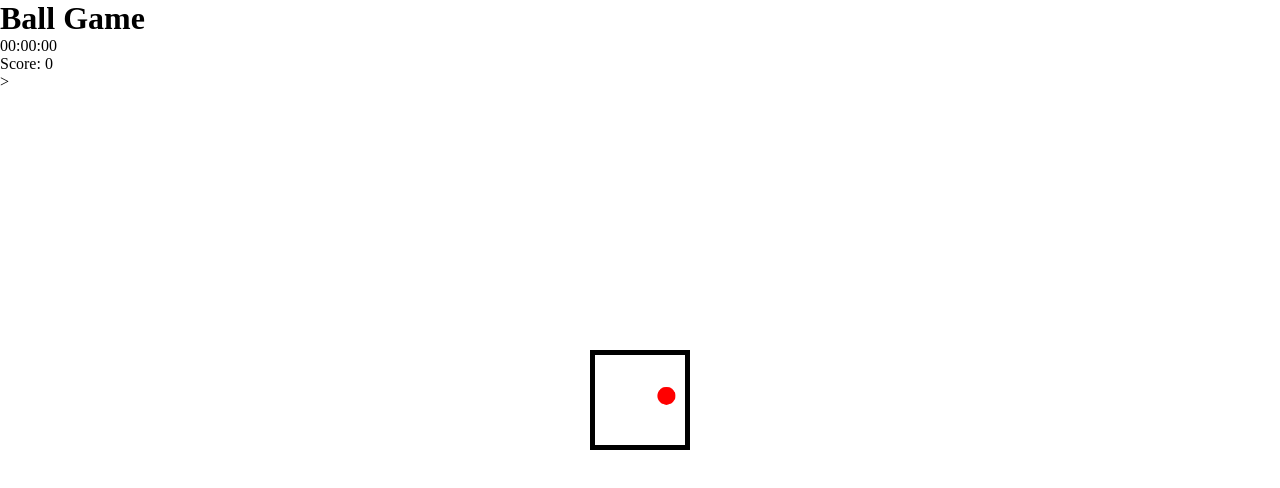
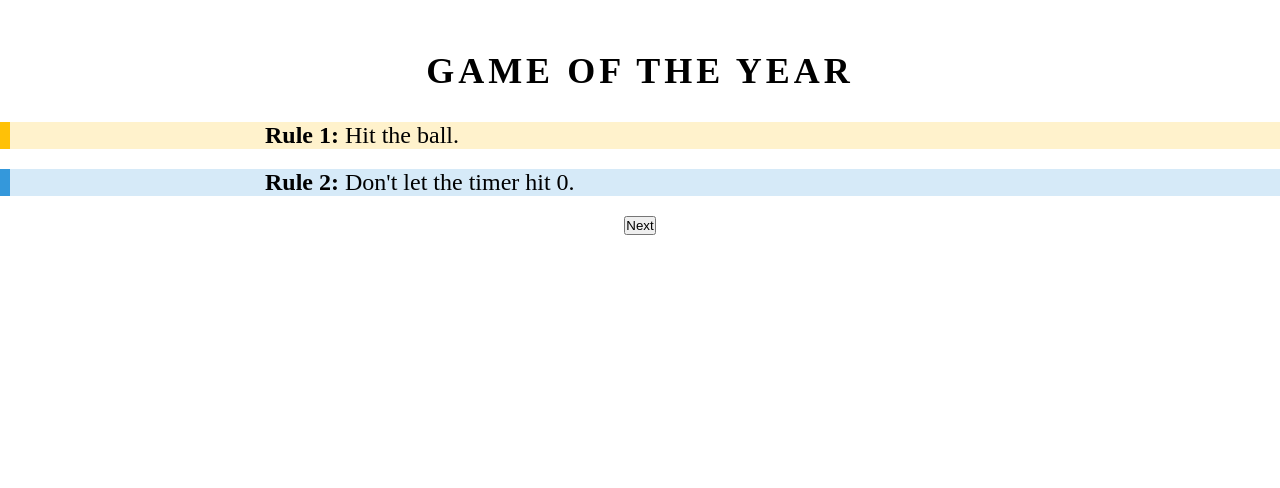
Before and after one commit to Fadi-Faiyad/game3-2, a plain HTML site: page index.html in a window 1280 px wide. Drawn offline with Linux system fonts and the light colour scheme.

Commit message:
Adding and rendering a new view

```diff
--- a/draw.js
+++ b/draw.js
@@ -1,113 +1,94 @@
 const canvas = document.getElementById("canvas1");
 const context = canvas.getContext("2d");
-const scoreElem = document.getElementById('score');
-const xtime = document.getElementById('timer')
+const scoreH = document.getElementById('score');
+const tim = document.getElementById('timer');
 
+const CANVAS_WIDTH = canvas.width = 500;
+const CANVAS_HEIGHT = canvas.height = 500;
 
-const CANVAS_WIDTH = canvas.width = 150;
-const CANVAS_HEIGHT = canvas.height = 150;
-
-var ballSize = 15;
-
-var placeSide = canvas.width / 2;
-
-var placeTop = canvas.height - 30;
-
-var moveSide = 2;
-var moveTop = -2;
+let ballSize = 10;
+let placeSide = canvas.width / 2;
+let placeTop = canvas.height - 30;
+let moveSide = 2;
+let moveTop = -2;
 
 let score = 0;
 let timeLeft = 10; // Number of seconds before the game ends
 
+function updateScore() {
+  scoreH.innerText = `Score: ${score}`;
+}
 
+let clickCount = 0;
 
-function clickCounter (xmoues, ymoues){
-   const distance =
-   Math.sqrt(
-   ((xmoues - this.placeSide) * (xmoues - this.placeSide))
-   +
-   ((ymoues - this.placeTop) * (ymoues - this.placeTop))
-   )
-   if (distance < ballSize){
+function clickCounter(x, y) {
+  const distance = Math.sqrt((x - placeSide) ** 2 + (y - placeTop) ** 2);
+  if (distance < ballSize) {
+    clickCount++;
+    score += 1;
+    timeLeft += 5;
+    updateScore();
+    scoreH.innerText = `Score: ${score} (Clicks: ${clickCount})`;
     return true;
-   }else {
+  } else {
     return false;
   }
 }
 
-canvas.addEventListener('click', (xmoues, ymoues) =>{
-        const distance =
-        Math.sqrt(
-        ((xmoues - this.placeSide) * (xmoues - this.placeSide))
-        +
-        ((ymoues - this.placeTop) * (ymoues - this.placeTop))
-        )
-        if (distance < ballSize){
-         return true;
-        }else {
-         return false;
-        }
-
+canvas.addEventListener('click', (event) => {
+  const rect = canvas.getBoundingClientRect();
+  const x = event.clientX - rect.left;
+  const y = event.clientY - rect.top;
+  console.log(clickCounter(x, y));
 });
-// Function to update the timer
-function updateTimer() {
-    timeLeft--;
-    console.log(`Time left: ${timeLeft} seconds`);
-
-    // Check if time has run out
-    if (timeLeft === 0) {
-      console.log(`Game over! Your score is ${score}`);
-      clearInterval(timer);
-    }
-  }
 
 function drawingBall() {
-    clickCounter();
   context.beginPath();
   context.arc(placeSide, placeTop, ballSize, 0, Math.PI * 2);
   context.fillStyle = "red";
   context.fill();
   context.closePath();
-
 }
 
 function moveBall() {
   context.clearRect(0, 0, canvas.width, canvas.height);
   drawingBall();
-    if (placeSide + moveSide > canvas.width-ballSize || placeSide + moveSide < ballSize){
+  if (placeSide + moveSide > canvas.width - ballSize || placeSide + moveSide < ballSize) {
     moveSide = -moveSide;
-
   }
-    if (placeTop + moveTop > canvas.height-ballSize || placeTop + moveTop < ballSize){
+  if (placeTop + moveTop > canvas.height - ballSize || placeTop + moveTop < ballSize) {
     moveTop = -moveTop;
   }
   placeSide += moveSide;
   placeTop += moveTop;
 }
 
+function updateTimer() {
+  timeLeft--;
+  tim.innerText = `Time left: ${timeLeft} seconds`;
 
+  if (timeLeft === 0) {
+    clearInterval(timer);
+    canvas.removeEventListener('click', clickHandler);
+    clearInterval(ballInterval);
+    context.clearRect(0, 0, canvas.width, canvas.height);
+    context.font = "30px Arial";
+    context.textAlign = "center";
+    context.fillText(`Game over! Your score is ${score} (Clicks: ${clickCount})`, canvas.width / 2, canvas.height / 2);
+  }
+}
 
-
-
-
-
-canvas.addEventListener('click', (event) =>{
+function clickHandler(event) {
   const rect = canvas.getBoundingClientRect();
   const x = event.clientX - rect.left;
   const y = event.clientY - rect.top;
-    console.log(clickCounter(x, y))
-})
-const timer = setInterval(updateTimer, 1000);
-
-function ballClickHandler() {
-    score += 1;
-    timeLeft += 5;
-    console.log(`You clicked the ball! Your score is now ${score}`);
+  clickCounter(x, y);
 }
 
-  // Add a click event listener to the ball
-  const ball = document.querySelector('#canvas1'); // Replace with your ball selector
-  ball.addEventListener('click', ballClickHandler);
+canvas.addEventListener('click', clickHandler);
 
+const ballInterval = setInterval(moveBall, 19);
 
-setInterval(moveBall, 19)
+// Start the timer
+const timer = setInterval(updateTimer, 1000);
+updateScore();  // Update the score once at the beginning
--- a/index.html
+++ b/index.html
@@ -1,25 +1,19 @@
 <!DOCTYPE html>
-<html lang="en">
+<html>
+  <head>
+    <meta charset="UTF-8">
+    <title>Game Rules</title>
+    <link rel="stylesheet" href="life.css">
 
-<head>
-    <meta charset="UTF-8">
-    <meta http-equiv="X-UA-Compatible" content="IE=edge">
-    <meta name="viewport" content="width=device-width, initial-scale=1.0">
-
-    <title>Ball Game</title>
-    <link rel="stylesheet" href="life.css">
-</head>
-
-<body>
-    <h1>Ball Game</h1>
-    <div id="timer">00:00:00</div>
-    <canvas id="canvas1" width="500" height="500"></canvas>
-
-    <p>Score: <span id="score">0</span></p>>
-
-
-    <script src="draw.js"></script>
-
-</body>
-
+  </head>
+  <body>
+    <h1>Game of the Year</h1>
+    <div class="rule1">
+      <p><strong>Rule 1:</strong> Hit the ball.</p>
+    </div>
+    <div class="rule2">
+      <p><strong>Rule 2:</strong> Don't let the timer hit 0.</p>
+    </div>
+    <button link = 'next-button' onclick="window.location.href='game.html'">Next</button>
+  </body>
 </html>
--- a/life.css
+++ b/life.css
@@ -9,6 +9,49 @@
     top: 50%;
     left: 50%;
     transform: translate(-50%, -50%);
-    width: 100px;
-    height: 100px;
+    width: 900px;
+    height: 900px;
 }
+ /* Center align the text */
+ body {
+    text-align: center;
+  }
+
+  /* Style for the heading */
+  h1 {
+    font-size: 36px;
+    font-weight: bold;
+    text-transform: uppercase;
+    letter-spacing: 4px;
+    margin-top: 50px;
+    margin-bottom: 30px;
+  }
+
+  /* Style for the rules */
+  p {
+    font-size: 24px;
+    margin-bottom: 20px;
+    text-align: left;
+    max-width: 800px;
+    margin-left: auto;
+    margin-right: auto;
+    padding-left: 20px;
+  }
+
+  /* Style for the first rule */
+  .rule1 {
+    background-color: #FFF2CC;
+    border-left: 10px solid #FFC107;
+  }
+
+  /* Style for the second rule */
+  .rule2 {
+    background-color: #D6EAF8;
+    border-left: 10px solid #3498DB;
+  }
+
+  #next-button {
+    position: fixed;
+    bottom: 20px;
+    right: 20px;
+  }
```
Also changed, not shown: game.html (added, +27 -0 lines), README.md. Lines whose indentation alone changed are shown as unchanged.
